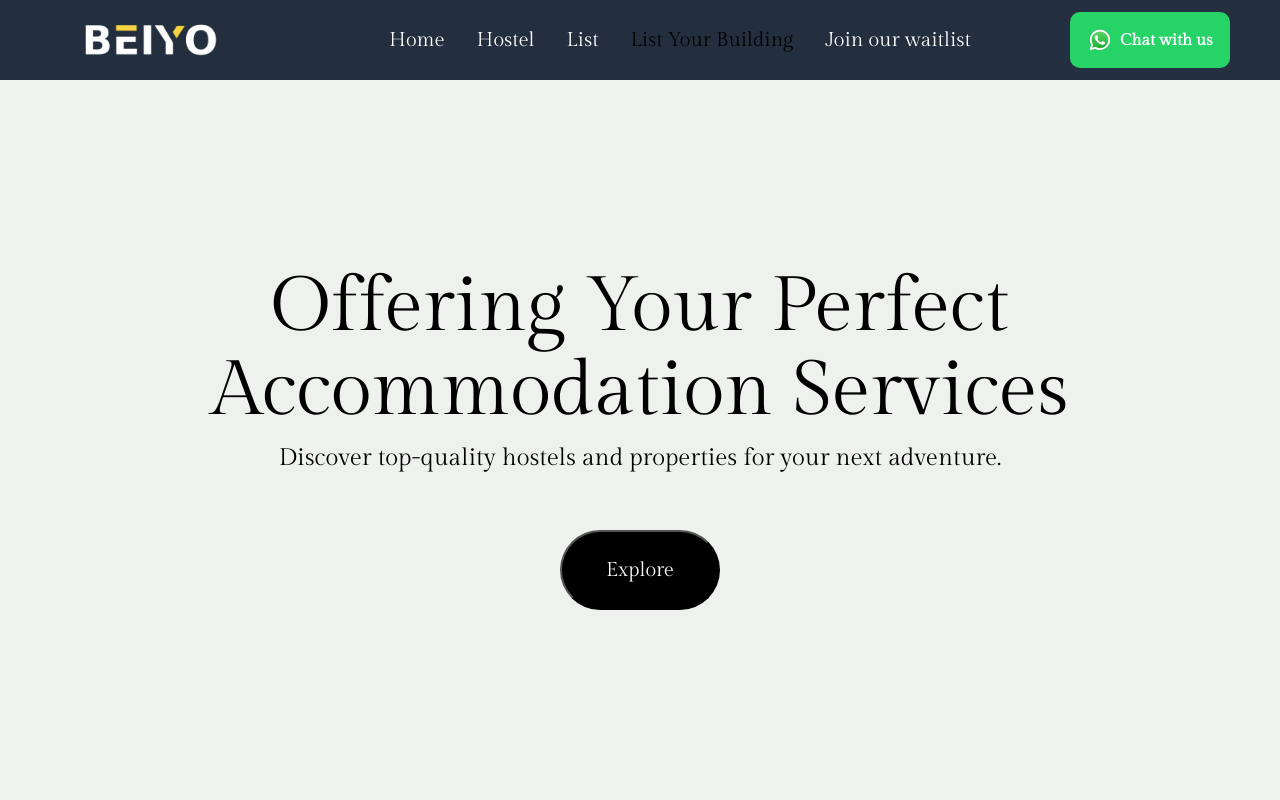
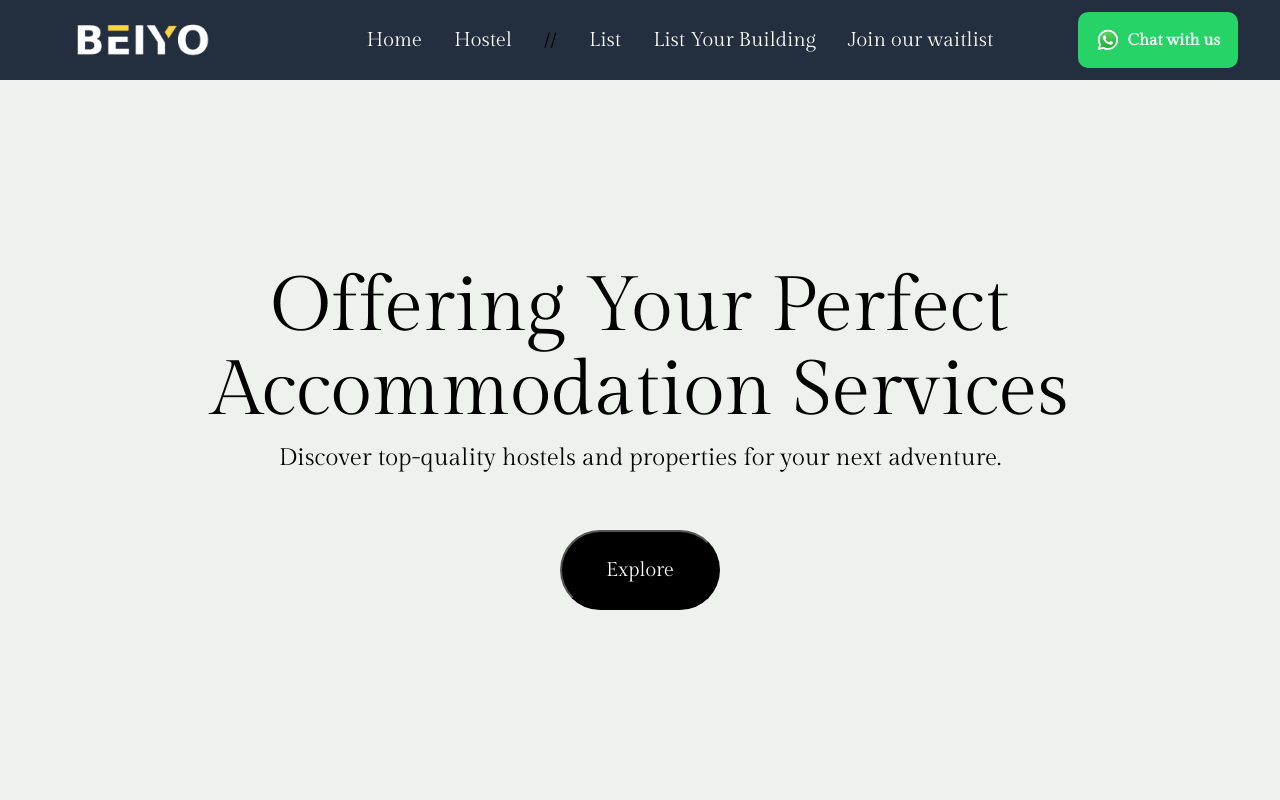
Before and after one commit to Tan1shqC/Beiyo-Fork, a React (Create React App) app: page / in a window 1280 px wide. Shown: the top 800 px of the page. Built offline with nearby package versions, Linux system fonts and the light colour scheme.

Commit message:
Update Navbar.js

```diff
--- a/src/components/Navbar.js
+++ b/src/components/Navbar.js
@@ -18,8 +18,9 @@ function Navbar() {
 
        <li  className='nav-item'><Link to="/">Home</Link></li>
        <li  className='nav-item'><Link to="/hostel">Hostel</Link></li>
-       <li  className='nav-item'><Link to="/list">List</Link></li>
-       <a href="list_form.pdf" download>List Your Building</a>
+       // <li  className='nav-item'><Link to="/list">List</Link></li>
+    <li  className='nav-item'><a href="list_form.pdf" download>List Your Building</a></li>
+
        <li  className='nav-item'><a href="/#form">Join our waitlist</a></li>
        </ul>
     </div>
```
